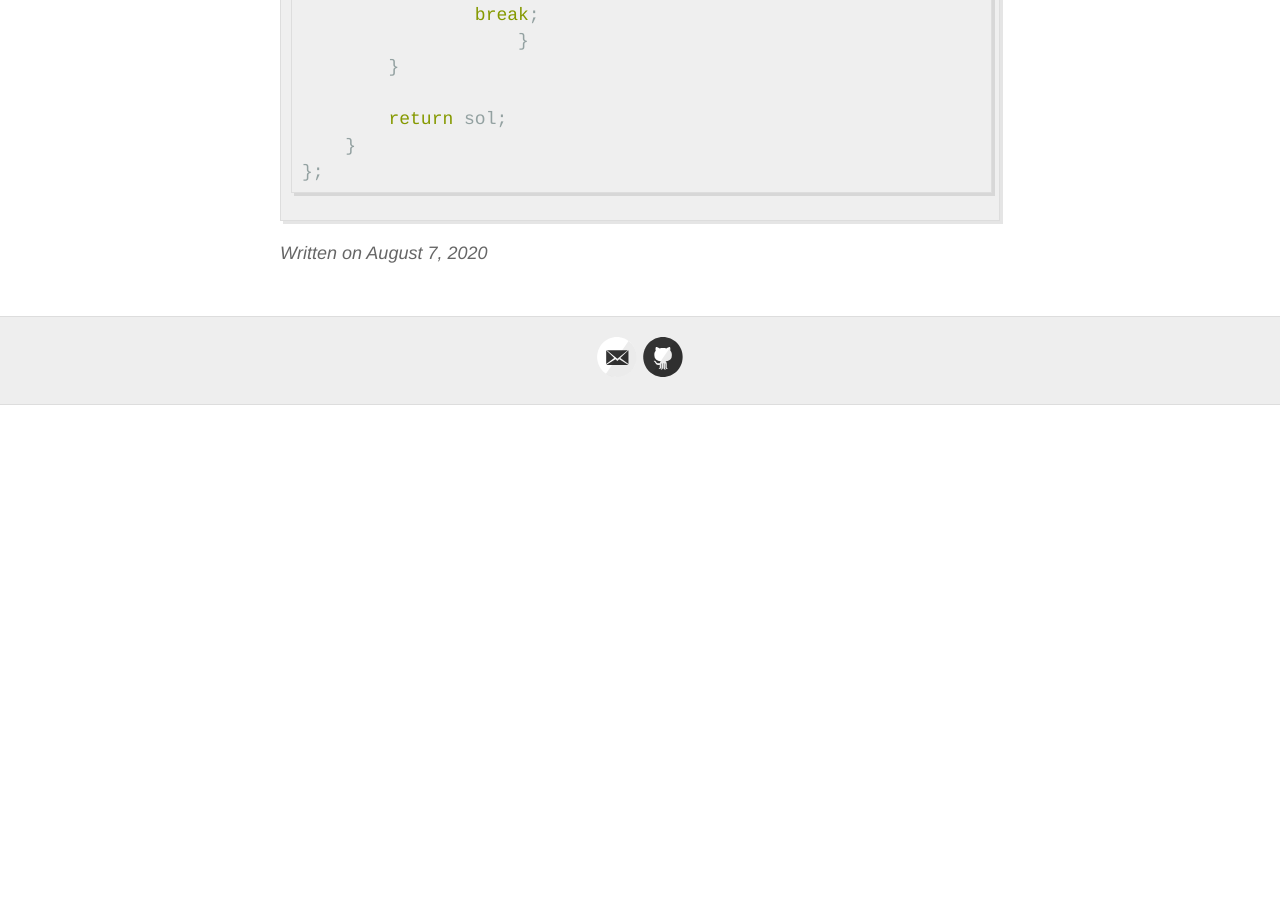
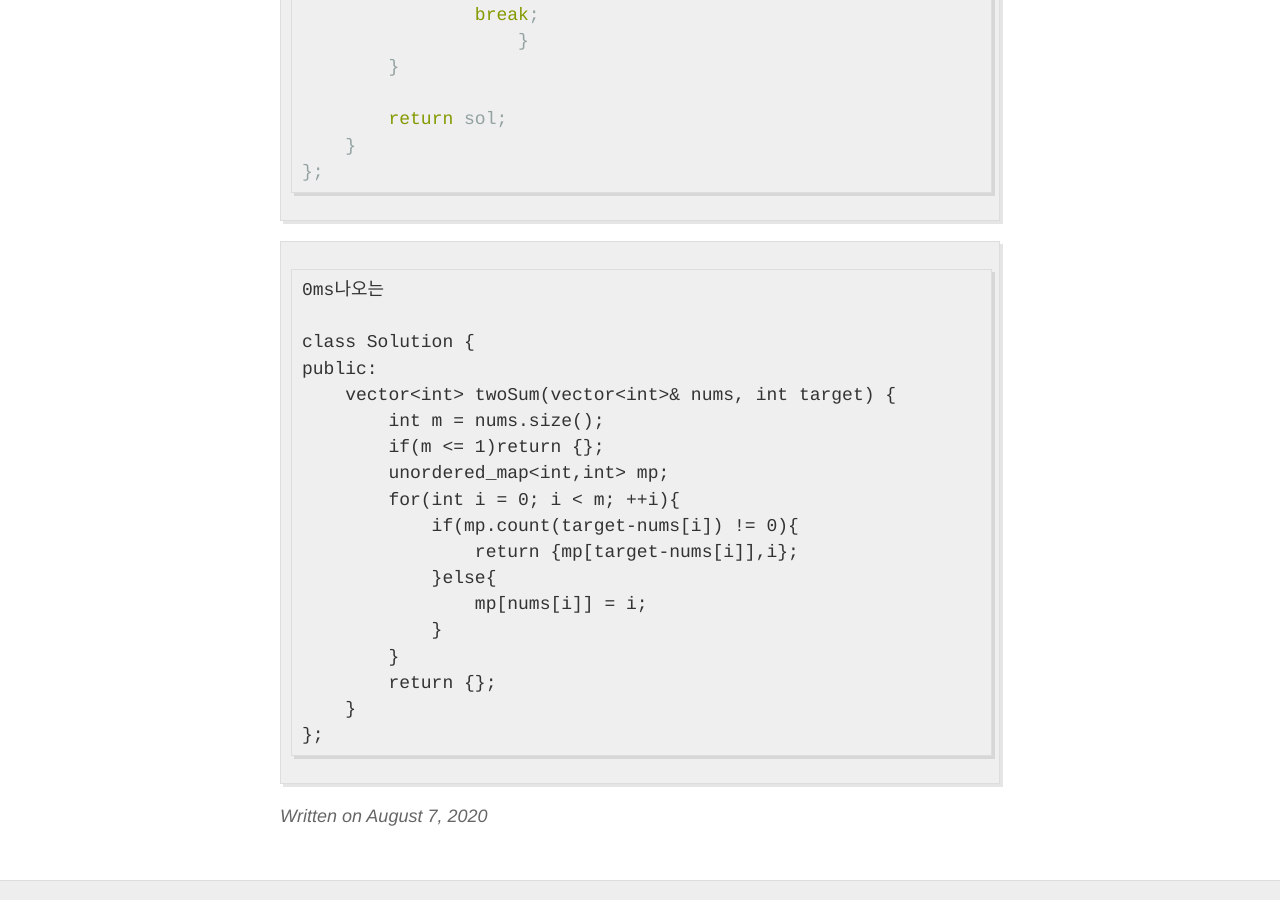
Before and after one commit to newbrother/newbrother.github.io, a Jekyll site: the page built from _posts/2020-8-7-LeetCode-TwoSum.md, in a window 1280 px wide and 900 px high, scrolled down 1859 px. Built offline with Jekyll 4.4.1, drawn with Linux system fonts in a browser that asks for light colours; before the commit the page ends 2264 px from its top, so only the background shows below that; some of the changed text lies outside the part shown.

Commit message:
Update 2020-8-7-LeetCode-TwoSum.md

````diff
--- a/_posts/2020-8-7-LeetCode-TwoSum.md
+++ b/_posts/2020-8-7-LeetCode-TwoSum.md
@@ -14,7 +14,8 @@ title: '[LeetCode] easy : Two Sum'
 정렬을 수행안하는 unordered_map은 해싱기반이라 O(n)이다.
 
 이풀이가 상위15%이므로 더좋은 풀이도 존재한다.
-아마 unordered_map을 해싱처럼 사용을 하거나 직접 큰소수만큼 해시테이블잡고 계산하면 더 빠를것같다.
+unordered_map 1개로 입력과 서치를 동시에 수행하는 것이 더좋은 풀이이다.
+아래에 0초 코드를 같이 적어두었다.
 
 내풀이는 그냥 메모이제이션 처럼
 unordered_map 2개를  nums[i]:빈도 , nums[i]:마지막idx 로 키밸류쌍을 잡아주고 값을 넣어준 다음에
@@ -75,3 +76,25 @@ public:
     }
 };
 ```
+
+
+```
+0ms나오는
+
+class Solution {
+public:
+    vector<int> twoSum(vector<int>& nums, int target) {
+        int m = nums.size();
+        if(m <= 1)return {};
+        unordered_map<int,int> mp;
+        for(int i = 0; i < m; ++i){
+            if(mp.count(target-nums[i]) != 0){
+                return {mp[target-nums[i]],i};
+            }else{
+                mp[nums[i]] = i;
+            }
+        }
+        return {};
+    }
+};
+```
````
